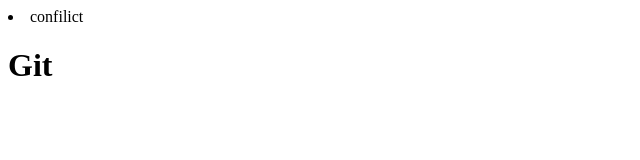
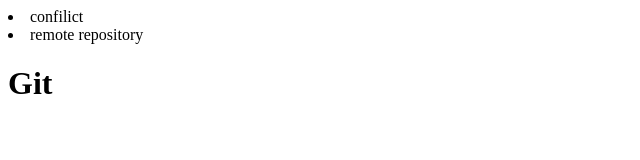
Before and after one commit to kimhun456/opentutorials_git_kimhun456, a plain HTML site: page index.html in a window 1280 px wide. Shown: the whole page, without its empty margins (0-640 px from the left). Drawn offline with Linux system fonts and the light colour scheme.

Commit message:
add the respotory

```diff
--- a/index.html
+++ b/index.html
@@ -4,6 +4,7 @@
 			git test
 		</title>
 		<li> confilict</li>
+		<li> remote repository</li>
 
 	</head>
 	<body>
```
